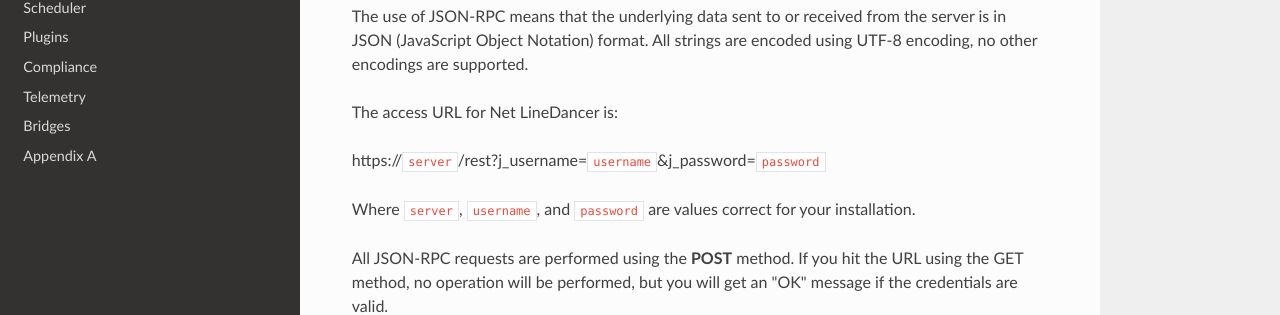
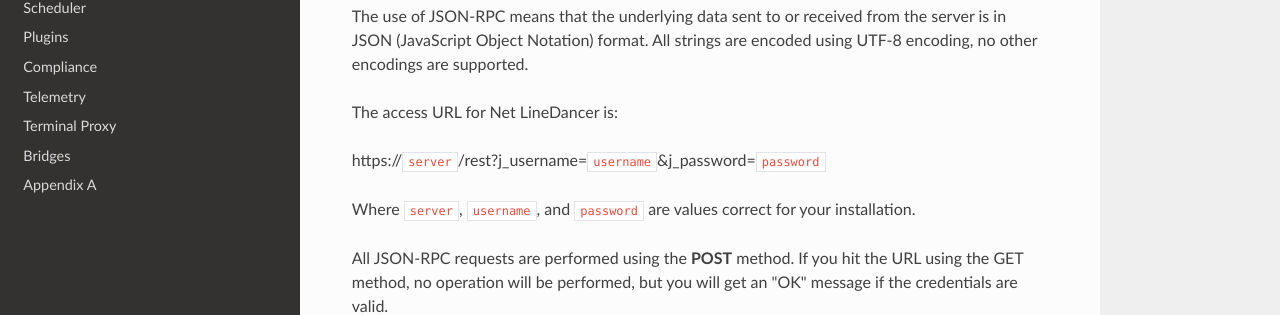
Before and after one commit to logicvein/NetLD-SDK, an MkDocs documentation site: the page built from docs/Welcome.md, in a window 1280 px wide. Shown: the part 262-577 px from the top of the page. Built offline with MkDocs 1.6.1, drawn with Linux system fonts in a browser that asks for light colours; nearby versions of some CDN libraries; old or Windows-style settings are respelled for this version of MkDocs.

Commit message:
Document Terminal Proxy API

```diff
--- a/mkdocs.yml
+++ b/mkdocs.yml
@@ -9,6 +9,7 @@
 - Plugins: Plugins.md
 - Compliance: Compliance.md
 - Telemetry: Telemetry.md
+- Terminal Proxy: TerminalProxy.md
 - Bridges: Bridges.md
 - Appendix A: Appendix_A.md
 theme: readthedocs
```
